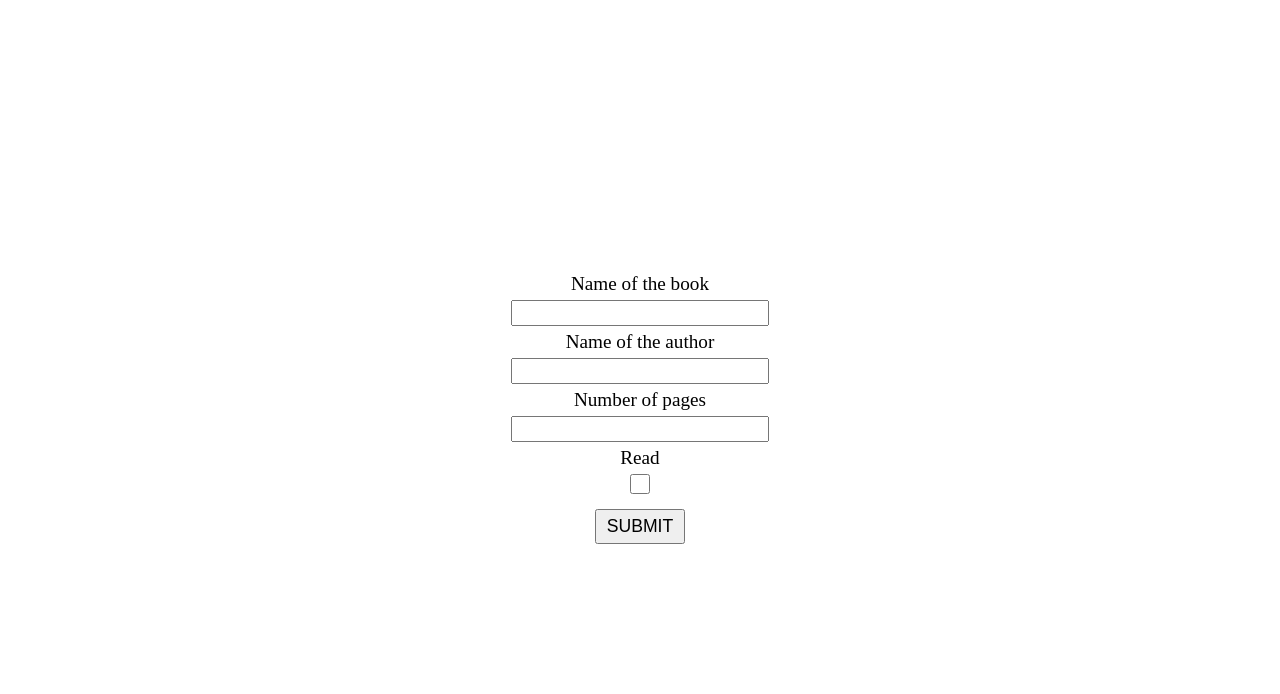
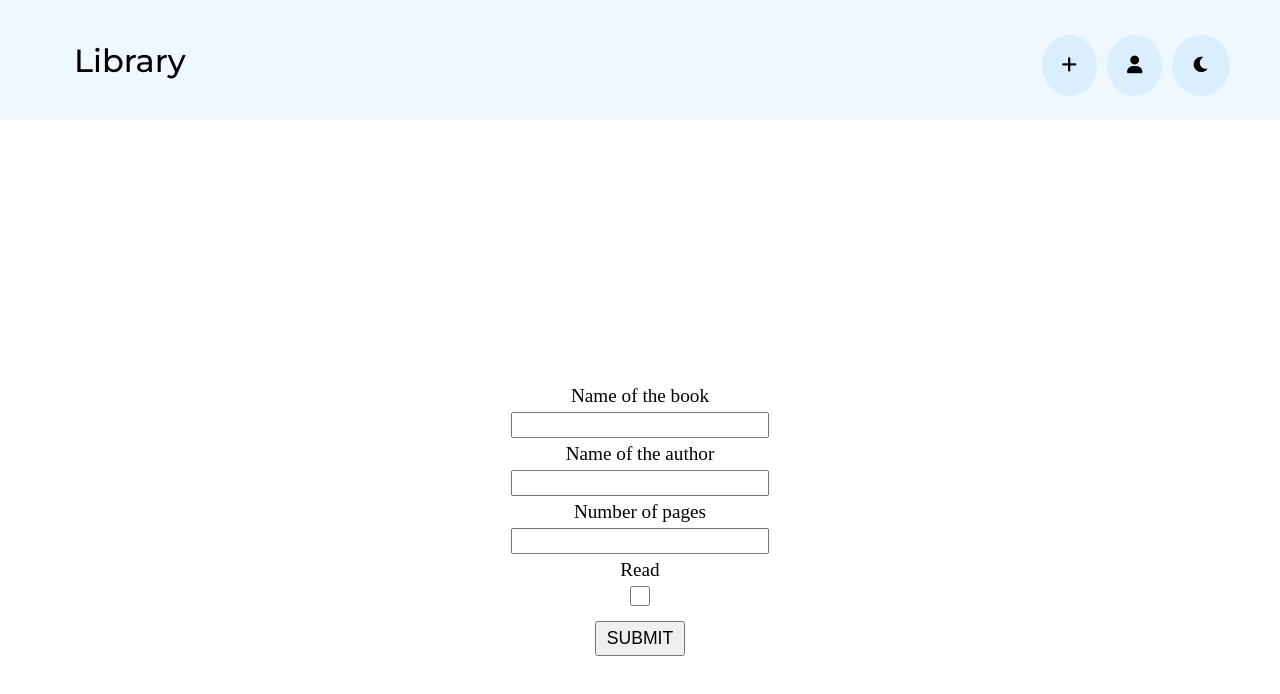
Before and after one commit to tusharg003/Library_TOP, a plain HTML site: page index.html in a window 1280 px wide. Drawn offline with Linux system fonts and the light colour scheme.

Commit message:
Made the nav bar

```diff
--- a/index.html
+++ b/index.html
@@ -4,12 +4,25 @@
 <head>
     <meta charset="UTF-8">
     <meta name="viewport" content="width=device-width, initial-scale=1.0">
+    <link rel="stylesheet" href="https://cdnjs.cloudflare.com/ajax/libs/font-awesome/6.0.0-beta3/css/all.min.css">
+    <link rel="preconnect" href="https://fonts.googleapis.com">
+    <link rel="preconnect" href="https://fonts.gstatic.com" crossorigin>
+    <link
+        href="https://fonts.googleapis.com/css2?family=Black+Ops+One&family=Montserrat:wght@100;200;300;400;500&family=Poppins:ital,wght@0,200;0,300;0,400;0,600;0,800;1,100;1,200;1,300;1,400;1,600;1,700&family=Roboto+Slab:wght@400;700;800&display=swap"
+        rel="stylesheet">
     <link rel="stylesheet" href="./styles.css">
     <script src="./js.js" defer></script>
-    <title>Document</title>
+    <title>Library</title>
 </head>
 
 <body>
+    <div class="header">
+        <div class="banner">Library</div>
+        <button class="nav-links addBook"><i class="fa-solid fa-plus"></i></button>
+        <button class="nav-links user"><i class="fa-solid fa-user"></i></button>
+        <button class="nav-links nightMode"><i class="fa-solid fa-moon"></i></button>
+
+    </div>
     <div class="main">
         <label for="title">Name of the book</label>
         <input type="text" id="title">
--- a/js.js
+++ b/js.js
@@ -1,7 +1,7 @@
 const nameOfBook = document.querySelector('#title');
 const pages = document.querySelector('#pages');
 const nameofAuthor = document.querySelector('#author');
-const readStatus = document.querySelector('#readCheckBox');
+const readCheckBox = document.querySelector('#readCheckBox');
 const submitBtn = document.querySelector('.submit');
 const myLibrary = [];
 
@@ -22,13 +22,17 @@ function addBookToLibrary() {
 
 }
 
-// function storeBook() {
-//     let bookName = nameOfBook.value;
-//     let authorName = nameofAuthor.value;
-//     let numberOfPages = pages.value;
-//     if (bookName != '' && authorName != '' && numberOfPages != ''){
-//         const bk=new Book(bookName,authorName,numberOfPages,)
-//     }
-// }
-console.log(readStatus.value);
+function storeBook() {
+    let bookName = nameOfBook.value;
+    let authorName = nameofAuthor.value;
+    let numberOfPages = pages.value;
+    let readStatus = readCheckBox.checked;
+    if (bookName != '' && authorName != '' && numberOfPages != '') {
+        const bk = new Book(bookName, authorName, numberOfPages, readStatus);
+        console.log(bk);
+        myLibrary.push(bk);
+    }
+    // console.log(readStatus.checked);
+
+}
 submitBtn.addEventListener('click', storeBook);
--- a/styles.css
+++ b/styles.css
@@ -1,3 +1,42 @@
+body {
+    padding: 0;
+    margin: 0;
+}
+
+.header {
+    display: flex;
+    flex-direction: row;
+    justify-content: space-around;
+    background-color: aliceblue;
+    height: 15vh;
+    align-items: center;
+    padding: 0px 50px
+}
+
+.banner {
+    flex: 2;
+    font-size: 2rem;
+    font-family: 'Montserrat', sans-serif;
+    font-weight: 500;
+    padding: 3vh;
+}
+
+.nav-links {
+    width: fit-content;
+    border: none;
+    padding: 20px;
+    border-radius: 50%;
+    background-color: rgb(219, 238, 255);
+    transition: transform 0.2s ease;
+    margin-left: 10px;
+}
+
+.nav-links:hover {
+    transform: scale(1.1);
+    cursor: pointer;
+    outline: none;
+}
+
 .main {
     display: flex;
     flex-direction: column;
```
